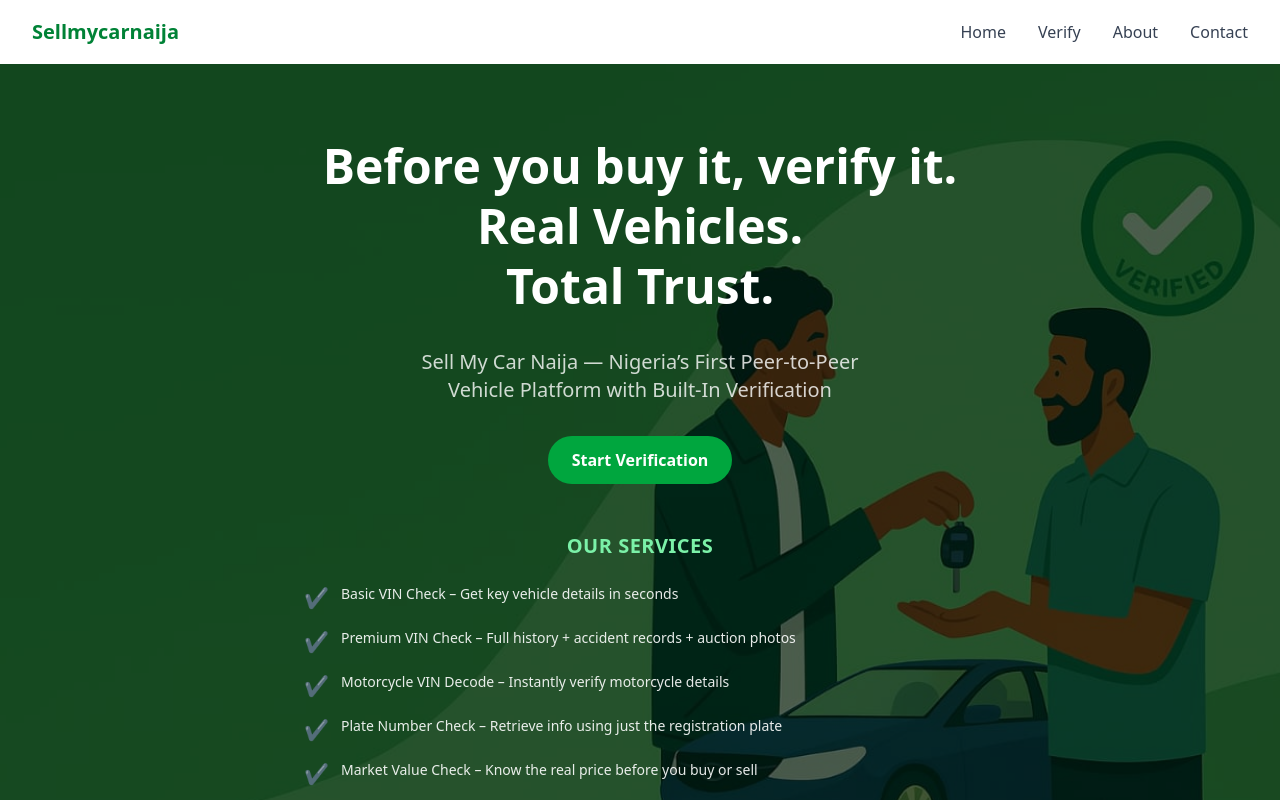
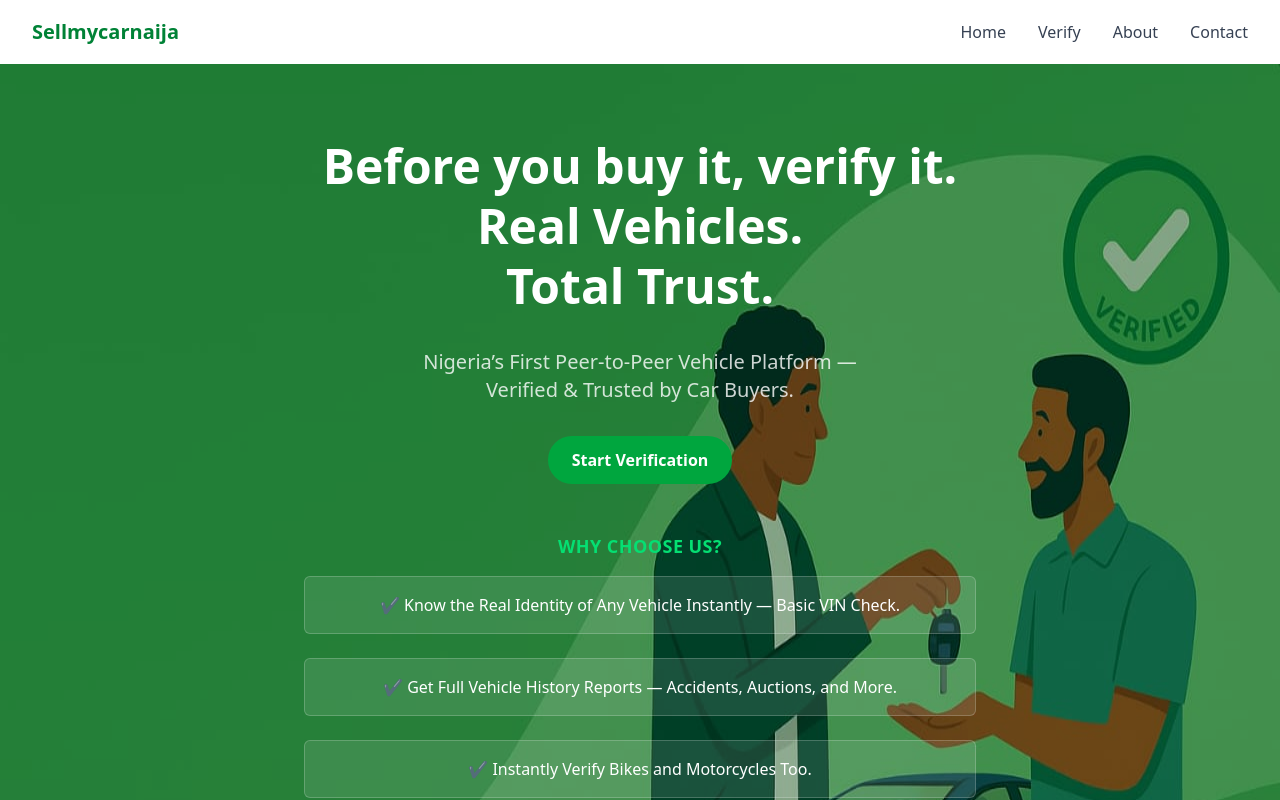
Before and after one commit to Kel-D-Coder/sell-my-car-naija-client, a Next.js app: page / in a window 1280 px wide. Shown: the top 800 px of the page. Built offline with nearby package versions, Linux system fonts and the light colour scheme.

Commit message:
modified

```diff
--- a/next.config.ts
+++ b/next.config.ts
@@ -8,6 +8,7 @@
       new URL('https://d1nxzqpcg2bym0.cloudfront.net/google_play/nigeria.plate.number.verification/889e7bb0-d5ae-11ea-ac72-25f57d44689b/128x128'),
       new URL('https://encrypted-tbn0.gstatic.com/images?q=tbn:ANd9GcQLxsAzGOZQO2zt3QOikxoGX2BGZBqz42SNBQ&s'),
       new URL('https://is1-ssl.mzstatic.com/image/thumb/Purple114/v4/8e/ca/e9/8ecae980-3eff-46ae-9ff2-beb28c1583b4/source/256x256bb.jpg'),
+      new URL('https://t4.ftcdn.net/jpg/01/29/40/83/360_F_129408389_XnhdlJNowRogIcPUtDjs99E5wznr5WqT.jpg'),
     ],
   },
 };
--- a/src/app/page.tsx
+++ b/src/app/page.tsx
@@ -3,13 +3,15 @@
 export default function Home() {
   return (
     <main
-      className="relative min-h-screen bg-cover bg-center text-white flex flex-col items-center justify-center px-4 sm:px-6"
+      className="relative min-h-screen bg-cover bg-center sm:bg-cover bg-no-repeat text-white flex flex-col items-center justify-center px-4 sm:px-6"
       style={{
         backgroundImage: `url('./images/WhatsApp Image 2025-07-05 at 16.02.35_a08b0542.jpg')`,
+        backgroundSize: '100% 100%',
+        // backgroundPosition: 'center',
       }}
     >
       {/* Overlay */}
-      <div className="absolute inset-0 bg-black opacity-60 z-0" />
+      <div className="absolute inset-0 bg-black opacity-30 z-0" />
 
       {/* Content */}
       <div className="relative z-10 w-full max-w-4xl text-center px-4 pt-12 pb-16 sm:pt-20 sm:pb-24 md:pt-28">
@@ -20,7 +22,7 @@
         </h1>
 
         <p className="text-base sm:text-lg md:text-xl mb-8 max-w-md mx-auto text-white/80">
-          Sell My Car Naija — Nigeria’s First Peer-to-Peer Vehicle Platform with Built-In Verification
+          Nigeria’s First Peer-to-Peer Vehicle Platform — Verified & Trusted by Car Buyers.
         </p>
 
         <Link
@@ -30,29 +32,31 @@
           Start Verification
         </Link>
 
-        {/* Our Services Section */}
+        {/* Services / Benefits */}
         <div className="mt-12 max-w-2xl mx-auto">
-          <h2 className="text-xl font-bold text-green-300 uppercase tracking-wide mb-6 text-center">
-            Our Services
+          <h2 className="text-lg font-semibold text-green-400 uppercase tracking-wide mb-4 text-center">
+            Why Choose Us?
           </h2>
 
-          <div className="space-y-4">
+          <div className="space-y-6">
             {[
-              'Basic VIN Check – Get key vehicle details in seconds',
-              'Premium VIN Check – Full history + accident records + auction photos',
-              'Motorcycle VIN Decode – Instantly verify motorcycle details',
-              'Plate Number Check – Retrieve info using just the registration plate',
-              'Market Value Check – Know the real price before you buy or sell',
+              '✔ Know the Real Identity of Any Vehicle Instantly — Basic VIN Check.',
+              '✔ Get Full Vehicle History Reports — Accidents, Auctions, and More.',
+              '✔ Instantly Verify Bikes and Motorcycles Too.',
+              '✔ Find Out Who Really Owns That Car — Plate Number Look-Up.',
+              '✔ Know the True Market Value Before You Pay — Avoid Overpaying.',
             ].map((item, index) => (
-              <div key={index} className="flex items-start gap-3">
-                <span className="text-green-400 text-xl">✔</span>
-                <span className="text-sm text-white/90">{item}</span>
+              <div
+                key={index}
+                className="bg-white/10 rounded-md p-4 border border-white/20 hover:border-green-400 transition text-sm sm:text-base"
+              >
+                {item}
               </div>
             ))}
           </div>
 
-          <div className="mt-8 border-t border-white/20 pt-4 text-sm text-white/50 text-center">
-            Built for Nigerians — Fast, Reliable, and Trusted.
+          <div className="mt-8 border-t border-white/20 pt-4 text-xs text-white/60 text-center">
+            100% Nigerian. Built for Buyers & Sellers Nationwide.
           </div>
         </div>
       </div>
--- a/src/app/verify/page.tsx
+++ b/src/app/verify/page.tsx
@@ -75,7 +75,7 @@
     badge: 'NEW',
     background: 'bg-gray-50',
     text: 'text-gray-800',
-    icon: 'https://encrypted-tbn0.gstatic.com/images?q=tbn:ANd9GcQLxsAzGOZQO2zt3QOikxoGX2BGZBqz42SNBQ&s',
+    icon: 'https://t4.ftcdn.net/jpg/01/29/40/83/360_F_129408389_XnhdlJNowRogIcPUtDjs99E5wznr5WqT.jpg',
   },
 ];
 
--- a/src/components/Navbar.tsx
+++ b/src/components/Navbar.tsx
@@ -1,9 +1,11 @@
-"use client"
+"use client";
 import Link from "next/link";
 import { useState } from "react";
 
 export default function Navbar() {
   const [open, setOpen] = useState(false);
+
+  const handleLinkClick = () => setOpen(false);
 
   return (
     <nav className="w-full bg-white shadow-md">
@@ -59,20 +61,21 @@
           </div>
         </div>
       </div>
+
       {/* Mobile menu */}
       {open && (
         <div className="md:hidden absolute left-0 top-16 w-full z-50 bg-white shadow-lg">
           <div className="px-2 pt-2 pb-3 text-center space-y-1">
-            <Link href="/" className="block px-3 py-2 rounded text-gray-700 hover:bg-green-100">
+            <Link href="/" onClick={handleLinkClick} className="block px-3 py-2 rounded text-gray-700 hover:bg-green-100">
               Home
             </Link>
-            <Link href="/verify" className="block px-3 py-2 rounded text-gray-700 hover:bg-green-100">
+            <Link href="/verify" onClick={handleLinkClick} className="block px-3 py-2 rounded text-gray-700 hover:bg-green-100">
               Verify
             </Link>
-            <Link href="/about" className="block px-3 py-2 rounded text-gray-700 hover:bg-green-100">
+            <Link href="/about" onClick={handleLinkClick} className="block px-3 py-2 rounded text-gray-700 hover:bg-green-100">
               About
             </Link>
-            <Link href="/contact" className="block px-3 py-2 rounded text-gray-700 hover:bg-green-100">
+            <Link href="/contact" onClick={handleLinkClick} className="block px-3 py-2 rounded text-gray-700 hover:bg-green-100">
               Contact
             </Link>
           </div>
```
